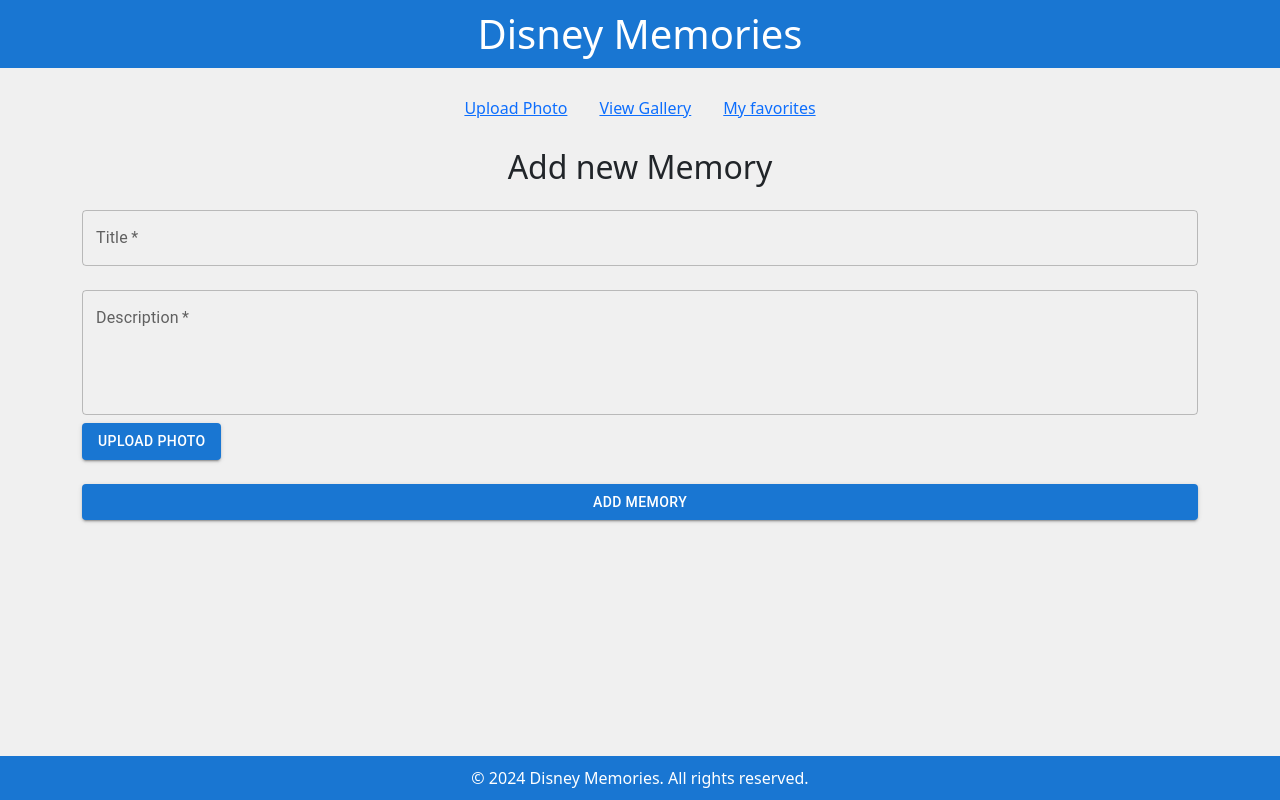
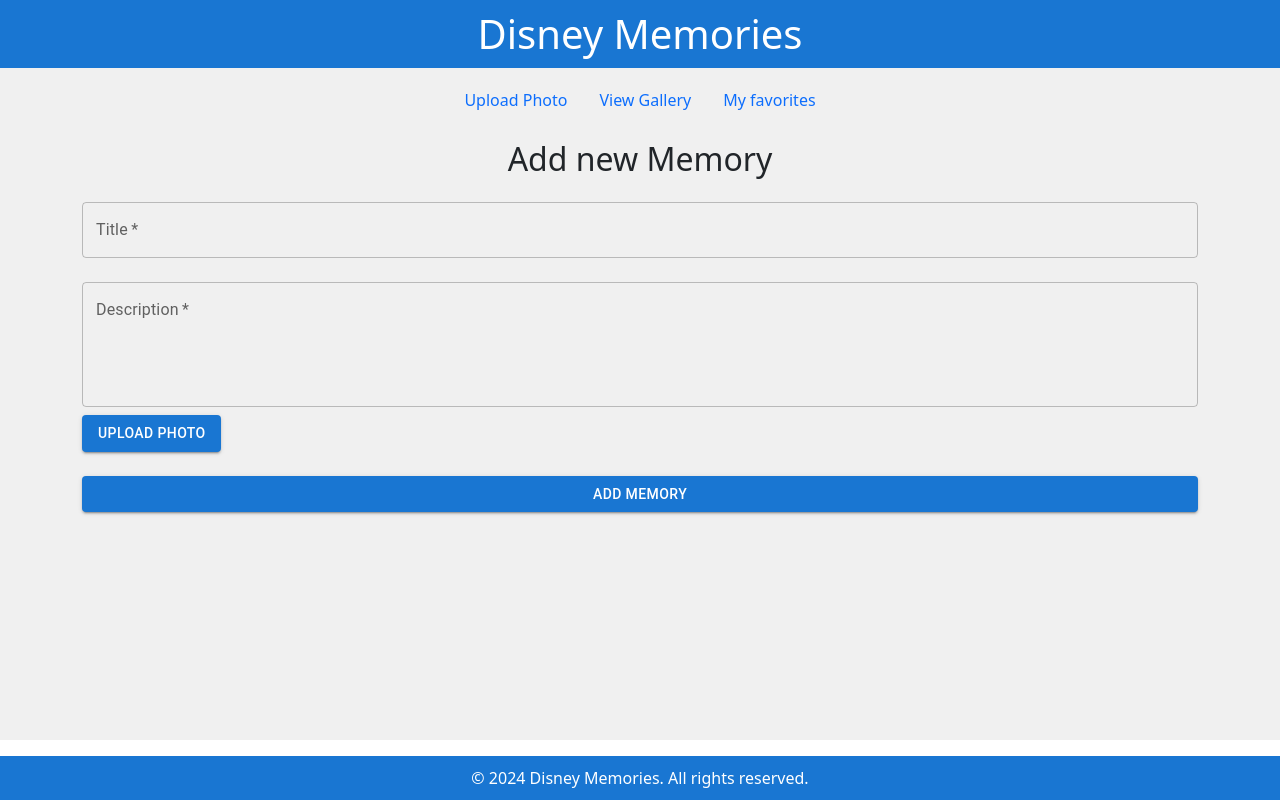
Before and after one commit to crbagbuya1983/disney-world-memories-app, a React (Create React App) app: page / in a window 1280 px wide. Built offline with nearby package versions, Linux system fonts and the light colour scheme.

Commit message:
Add files via upload

```diff
--- a/src/App.css
+++ b/src/App.css
@@ -1,42 +1,56 @@
-/* src/App.css 1 */
-/* body {
-  margin: 0;
-  font-family: -apple-system, BlinkMacSystemFont, 'Segoe UI', 'Roboto', 'Oxygen', 'Ubuntu', 'Cantarell', 'Fira Sans', 'Droid Sans', 'Helvetica Neue', sans-serif;
-  -webkit-font-smoothing: antialiased;
-  -moz-osx-font-smoothing: grayscale;
-}
 
-code {
-  font-family: source-code-pro, Menlo, Monaco, Consolas, 'Courier New', monospace;
-} */
+ /*  update 9/19/2024 */
 
-/* src/App.css 2*/
+ /* src/App.css 2 */
 .App {
   display: flex;
   flex-direction: column;
   min-height: 100vh;
 }
 
-main {
-  flex: 1;
-  padding: 20px;
-  background-color: #f0f0f0;
-}
-
-.nav-container {
-  display: flex;
-  justify-content: center; /* Centers the Nav horizontally */
-  align-items: center; /* Aligns the Nav vertically (optional) */
-  /* height: 100vh; Optional: sets the height of the container to full view height */
-}
-
-header, footer {
+/* Make the header fixed at the top */
+header {
+  position: fixed;
+  top: 0;
+  left: 0;
+  width: 100%;
+  z-index: 1000;
   background-color: #1976d2;
   color: white;
   padding: 10px;
   text-align: center;
 }
 
+/* Adjust margin for header height */
+main {
+  flex: 1;
+  padding: 20px;
+  background-color: #f0f0f0;
+  margin-top: 60px; /* Adjust this value based on header height */
+  margin-bottom: 60px; /* Adjust this value based on footer height */
+}
+
+/* Center the nav items */
+.nav-container {
+  display: flex;
+  justify-content: center;
+  align-items: center;
+}
+
+/* Make the footer fixed at the bottom */
+footer {
+  position: fixed;
+  bottom: 0;
+  left: 0;
+  width: 100%;
+  z-index: 1000;
+  background-color: #1976d2;
+  color: white;
+  padding: 10px;
+  text-align: center;
+}
+
+/* Remove margin in header and footer text */
 header h1, footer p {
   margin: 0;
 }
--- a/src/App.js
+++ b/src/App.js
@@ -15,9 +15,9 @@
           <Header />
           <main>
             <Nav className="nav-container">
-              <Nav.Item><Nav.Link><Link to="/">Upload Photo</Link></Nav.Link></Nav.Item>
-              <Nav.Item><Nav.Link><Link to="/view-list">View Gallery</Link></Nav.Link></Nav.Item>
-              <Nav.Item><Nav.Link><Link to="/view-favorites">My favorites</Link></Nav.Link></Nav.Item>
+              <Nav.Item><Nav.Link as={Link} to="/">Upload Photo</Nav.Link></Nav.Item>
+              <Nav.Item><Nav.Link as={Link} to="/view-list">View Gallery</Nav.Link></Nav.Item>
+              <Nav.Item><Nav.Link as={Link} to="/view-favorites">My favorites</Nav.Link></Nav.Item>
             </Nav>
             <Routes>
               <Route path="/view-list" element={<MemoryList />} />
--- a/src/index.js
+++ b/src/index.js
@@ -1,17 +1,19 @@
 import reportWebVitals from './reportWebVitals';
 import React from 'react';
-import ReactDOM from 'react-dom';
+import ReactDOM from 'react-dom/client';  // Import from 'react-dom/client' in React 18
 import { Provider } from 'react-redux';
 import { store } from './redux/store';
 import './index.css';
 import App from './App';
 import 'bootstrap/dist/css/bootstrap.min.css';
 
-ReactDOM.render(
+// Use createRoot instead of ReactDOM.render
+const root = ReactDOM.createRoot(document.getElementById('root'));
+
+root.render(
   <Provider store={store}>
-      <App />
-  </Provider>,
-  document.getElementById('root')
+    <App />
+  </Provider>
 );
 
 reportWebVitals();
```
Also changed, not shown: src/index.css (line endings or trailing spaces).
